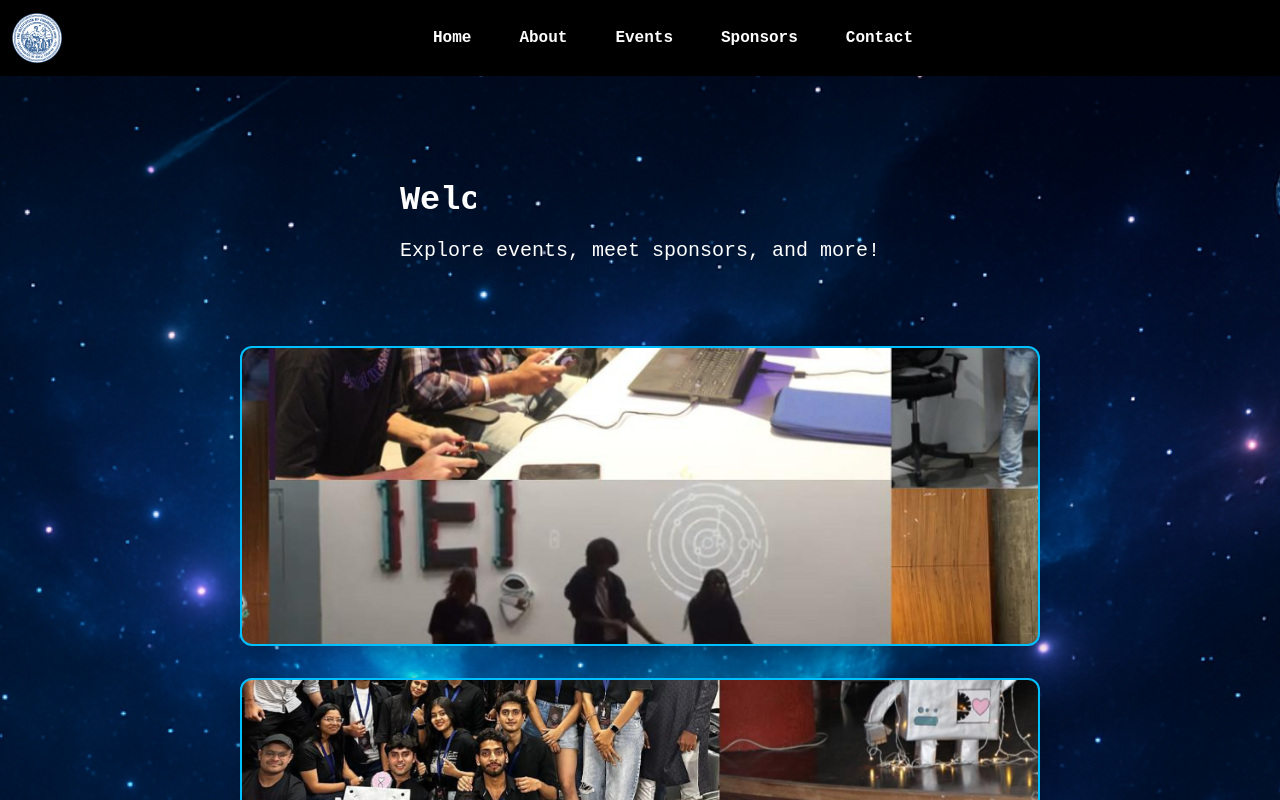
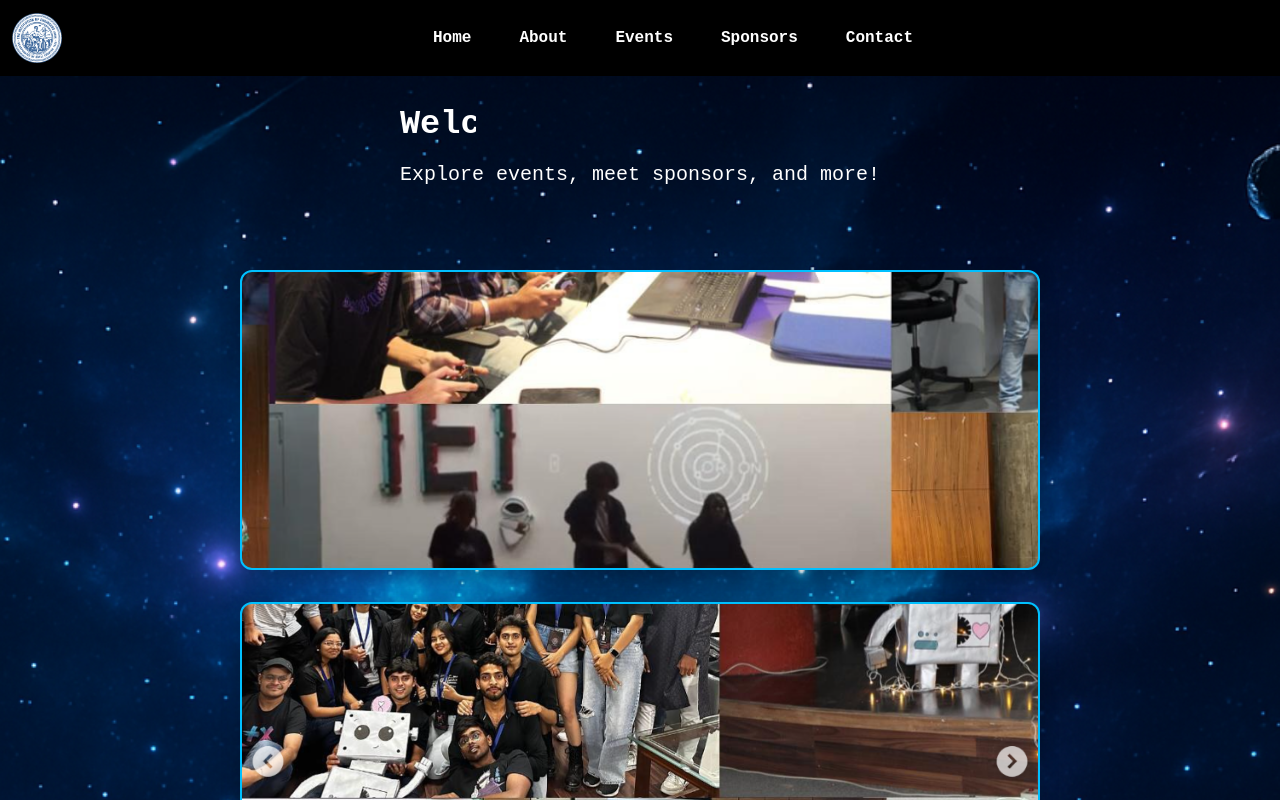
Before and after one commit to rahulsoni5670/webpage_final, a Next.js app: page / in a window 1280 px wide. Shown: the top 800 px of the page. Built offline with nearby package versions, Linux system fonts and the light colour scheme.

Commit message:
Update globals.css

```diff
--- a/app/globals.css
+++ b/app/globals.css
@@ -14,7 +14,9 @@ body {
   background-position: center;
   background-image: url('/home.png');
 }
-
+.navbar{
+  position: fixed !important;
+}
 /* Centering main content */
 .main-container {
   display: flex;
```
